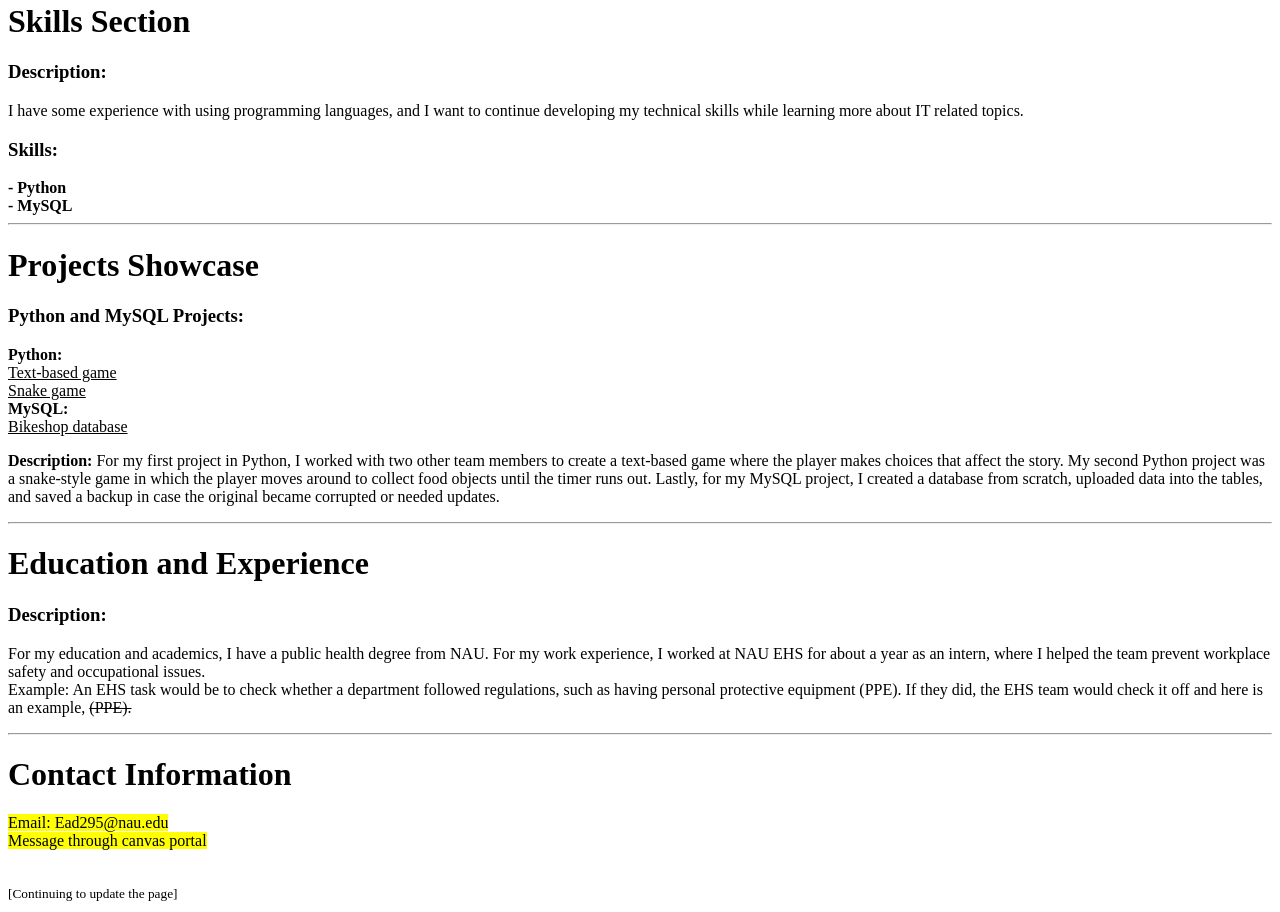
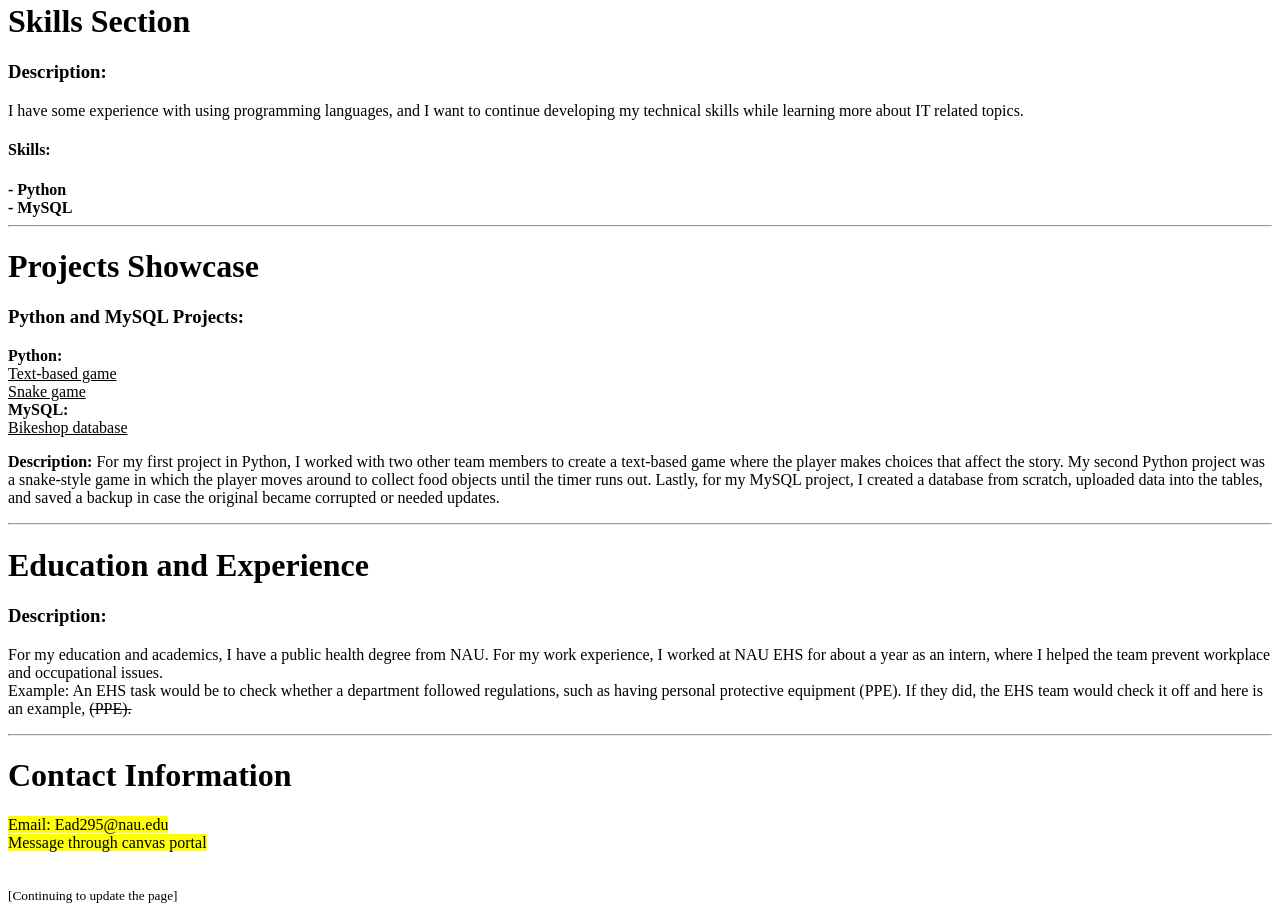
Before and after one commit to ED-programmer/cs212, a plain HTML site: page homework1/index.html in a window 1280 px wide. Shown: the part 322-1234 px from the top of the page. Drawn offline with Linux system fonts and the light colour scheme.

Commit message:
index.html initialize commit 3

```diff
--- a/homework1/index.html
+++ b/homework1/index.html
@@ -32,7 +32,7 @@
            I have some experience with using programming languages, and I want to continue
            developing my technical skills while learning more about IT related topics.
         </p>
-        <h3>Skills:</h3>
+        <h4>Skills:</h4>
           <b>
             - Python <br />
             - MySQL
@@ -76,7 +76,7 @@
          <p>
             For my education and academics, I have a public health degree from NAU. For my work
             experience, I worked at NAU EHS for about a year as an intern, where I helped the team
-            prevent workplace safety and occupational issues.
+            prevent workplace and occupational issues.
             <br />
 
             Example: An EHS task would be to check whether a department followed regulations, such as
```
